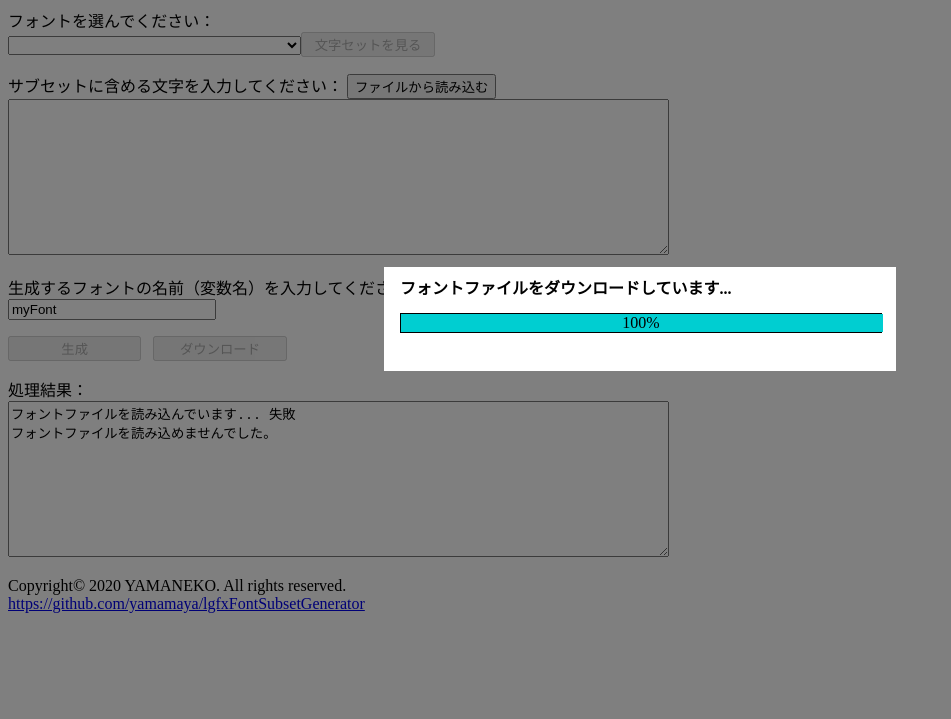
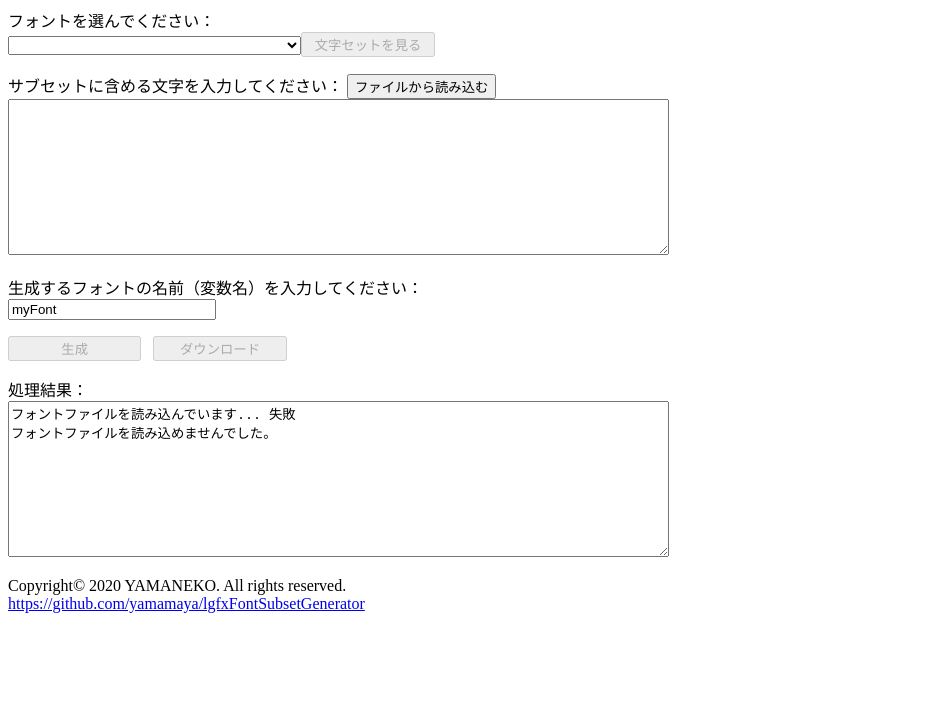
Before and after one commit to yamamaya/lgfxFontSubsetGenerator, a plain HTML site: page index.html in a window 1280 px wide. Shown: the part 81-800 px from the top of the page, without its empty margins (0-951 px from the left). Drawn offline with Linux system fonts and the light colour scheme; no server answers.

Commit message:
Hide progress bar on error

```diff
--- a/index.html
+++ b/index.html
@@ -654,8 +654,8 @@
                 $("#btnGenerate").prop("disabled", false);
 
             }).catch(() => {
+                $("#divModalProgress").fadeOut();
                 appendLog("フォントファイルを読み込めませんでした。");
-
             });
         });
 
```
